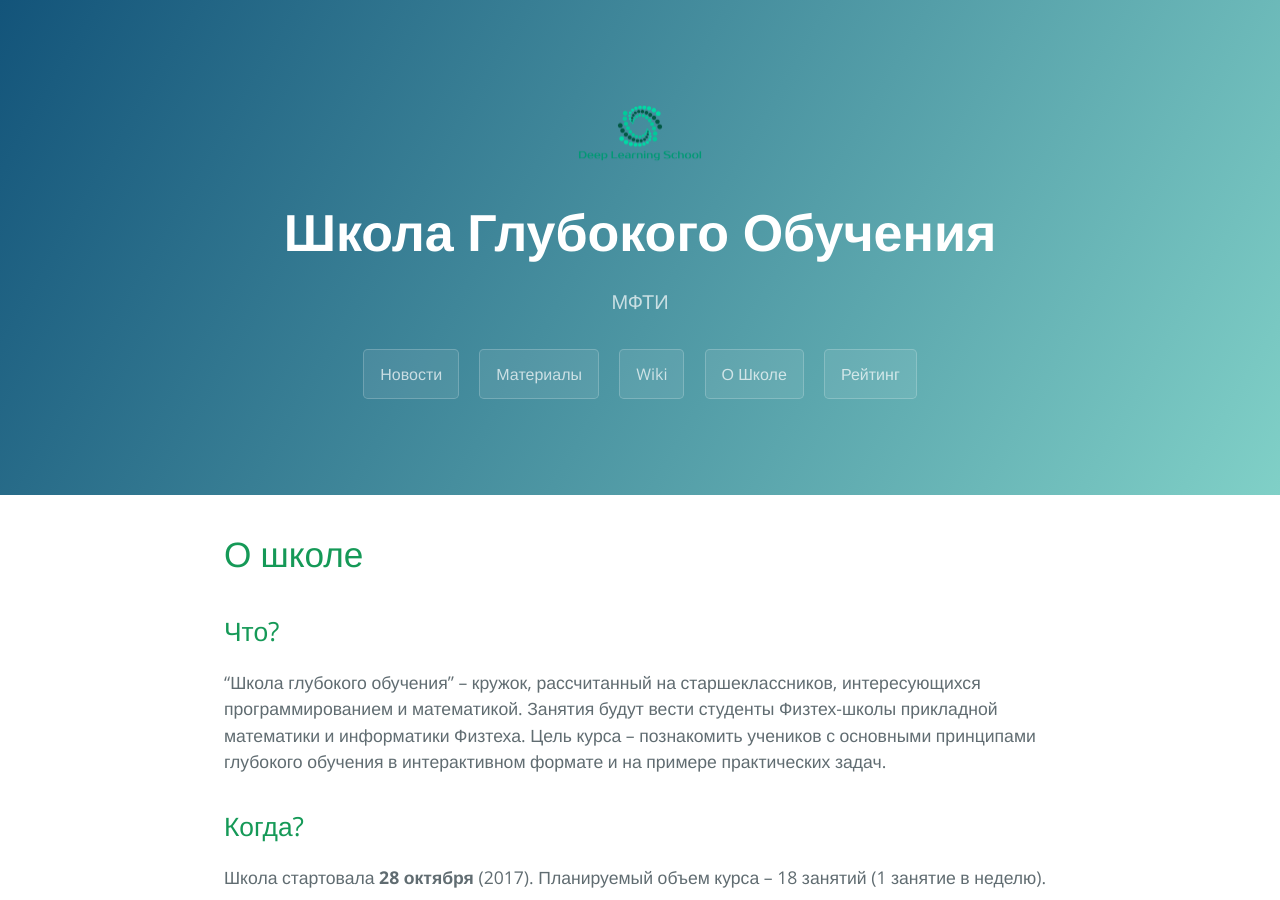
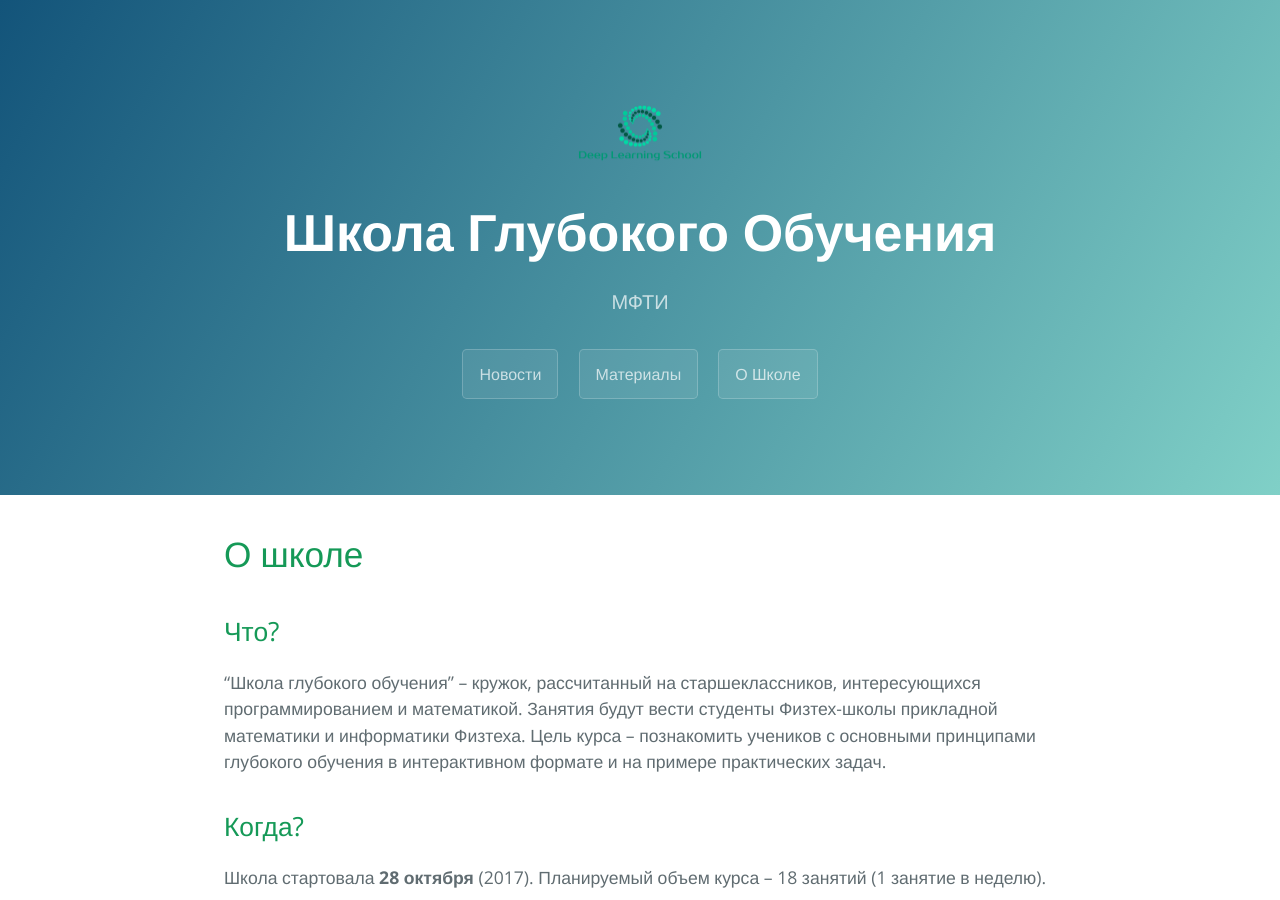
Before and after one commit to DLSchool/DLSchool.github.io, a Jekyll site: the page built from about.md, in a window 1280 px wide and 900 px high. Built offline with Jekyll 4.4.1, drawn with Linux system fonts in a browser that asks for light colours; our own code applies the rules of GitHub Pages for plain Markdown files.

Commit message:
Update page-header.html

```diff
--- a/_includes/page-header.html
+++ b/_includes/page-header.html
@@ -4,7 +4,5 @@
   <h2 class="project-tagline">{{ site.tagline }}</h2>
   <a href="index.html" class="btn">Новости</a>
   <a href="materials.html" class="btn">Материалы</a>
-  <a href="http://github.com//deepmipt/dlschl/wiki" class="btn">Wiki</a>
   <a href="about.html" class="btn">О Школе</a>
-  <a href="https://docs.google.com/spreadsheets/d/11H9t_C-E6IArKtsDOtmAgu22MyTpxtLpUVzMD8QS7t0/edit?usp=sharing" class="btn">Рейтинг</a>
 </section>
```
